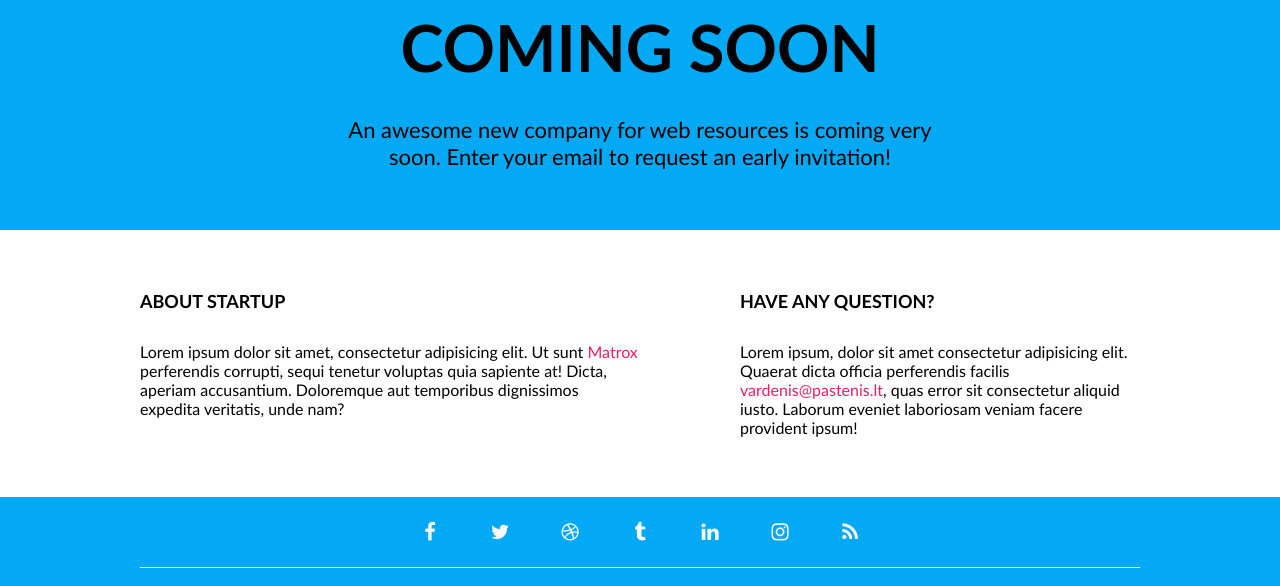
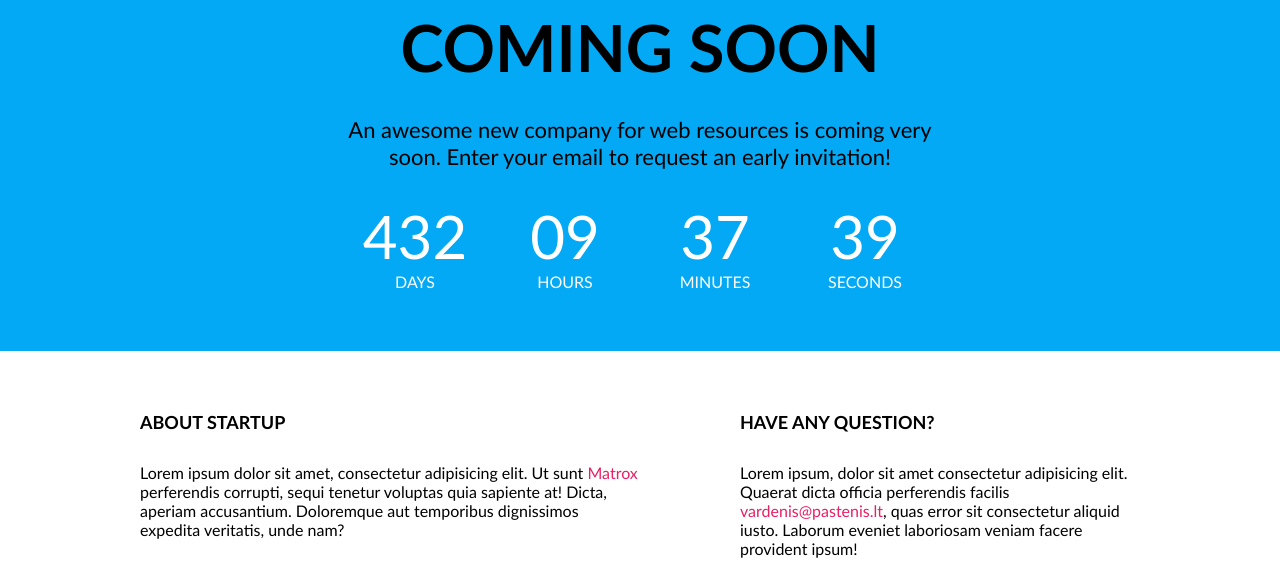
Before and after one commit to JurgitaE/04-coming-soon, a website: page index.html in a window 1280 px wide. Shown: the part 112-698 px from the top of the page. Drawn offline with Linux system fonts and the light colour scheme.

Commit message:
Clock #6

```diff
--- /dev/null
+++ b/css/components/clock.css
@@ -0,0 +1,27 @@
+.clock {
+    display: flex;
+    gap: 20px 0;
+    flex-wrap: wrap;
+    width: 100%;
+    color: #fff;
+}
+.clock > .time {
+    width: 25%;
+}
+.clock > .time > .value {
+    font-size: 60px;
+}
+.clock > .time > .label {
+    text-transform: uppercase;
+}
+
+@media (max-width: 700px) {
+    .clock > .time {
+        width: 50%;
+    }
+}
+@media (max-width: 400px) {
+    .clock > .time {
+        width: 100%;
+    }
+}
--- a/css/pages/home.css
+++ b/css/pages/home.css
@@ -89,4 +89,7 @@ footer.container {
     .main-title {
         font-size: 60px;
     }
+    .bottom > .trio {
+        flex-direction: column;
+    }
 }
--- a/index.html
+++ b/index.html
@@ -26,8 +26,10 @@
         <!-- base -->
         <link rel="stylesheet" href="./css/base/base.css" />
         <link rel="stylesheet" href="./css/base/layout.css" />
+        <!-- 3d-party -->
         <link rel="stylesheet" href="./css/3rd-party/font-awesome.min.css" />
         <!-- components -->
+        <link rel="stylesheet" href="./css/components/clock.css" />
         <!-- pages -->
         <link rel="stylesheet" href="./css/pages/home.css" />
     </head>
@@ -40,6 +42,24 @@
                     An awesome new company for web resources is coming very soon. Enter
                     your email to request an early invitation!
                 </p>
+                <div class="clock">
+                    <div class="time">
+                        <div class="value">432</div>
+                        <div class="label">Days</div>
+                    </div>
+                    <div class="time">
+                        <div class="value">09</div>
+                        <div class="label">Hours</div>
+                    </div>
+                    <div class="time">
+                        <div class="value">37</div>
+                        <div class="label">Minutes</div>
+                    </div>
+                    <div class="time">
+                        <div class="value">39</div>
+                        <div class="label">Seconds</div>
+                    </div>
+                </div>
             </div>
         </section>
 
@@ -78,7 +98,7 @@
                 <a href="" class="fa fa-rss"></a>
             </div>
             <div class="short-row bottom">
-                <img src="./img/logo-white.png" alt="Logo" class="logo"/>
+                <img src="./img/logo-white.png" alt="Logo" class="logo" />
                 <div class="trio">
                     <p>Copyright &copy; 2022 <a href="#">Matrox</a></p>
                     <p>All rights reserved</p>
```
